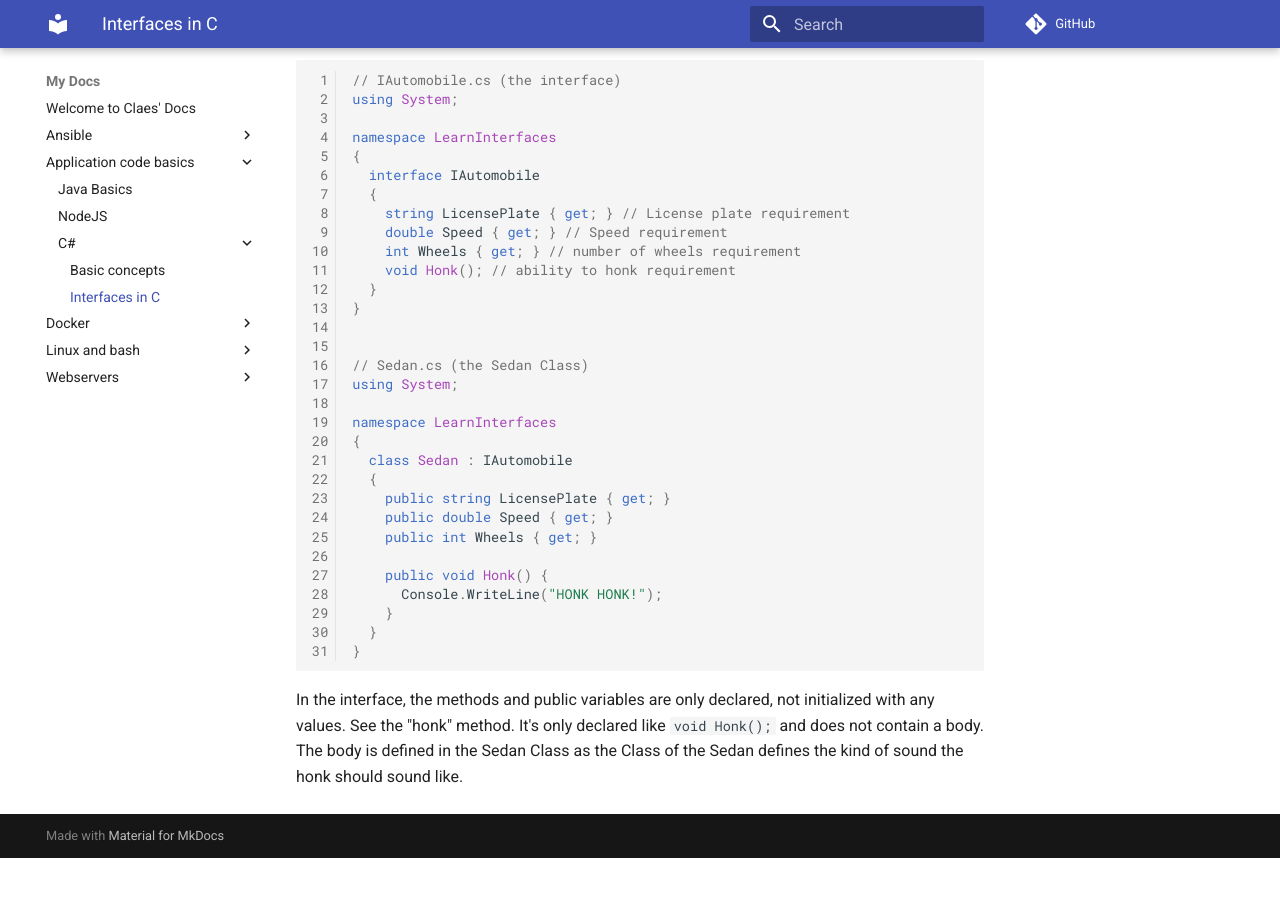
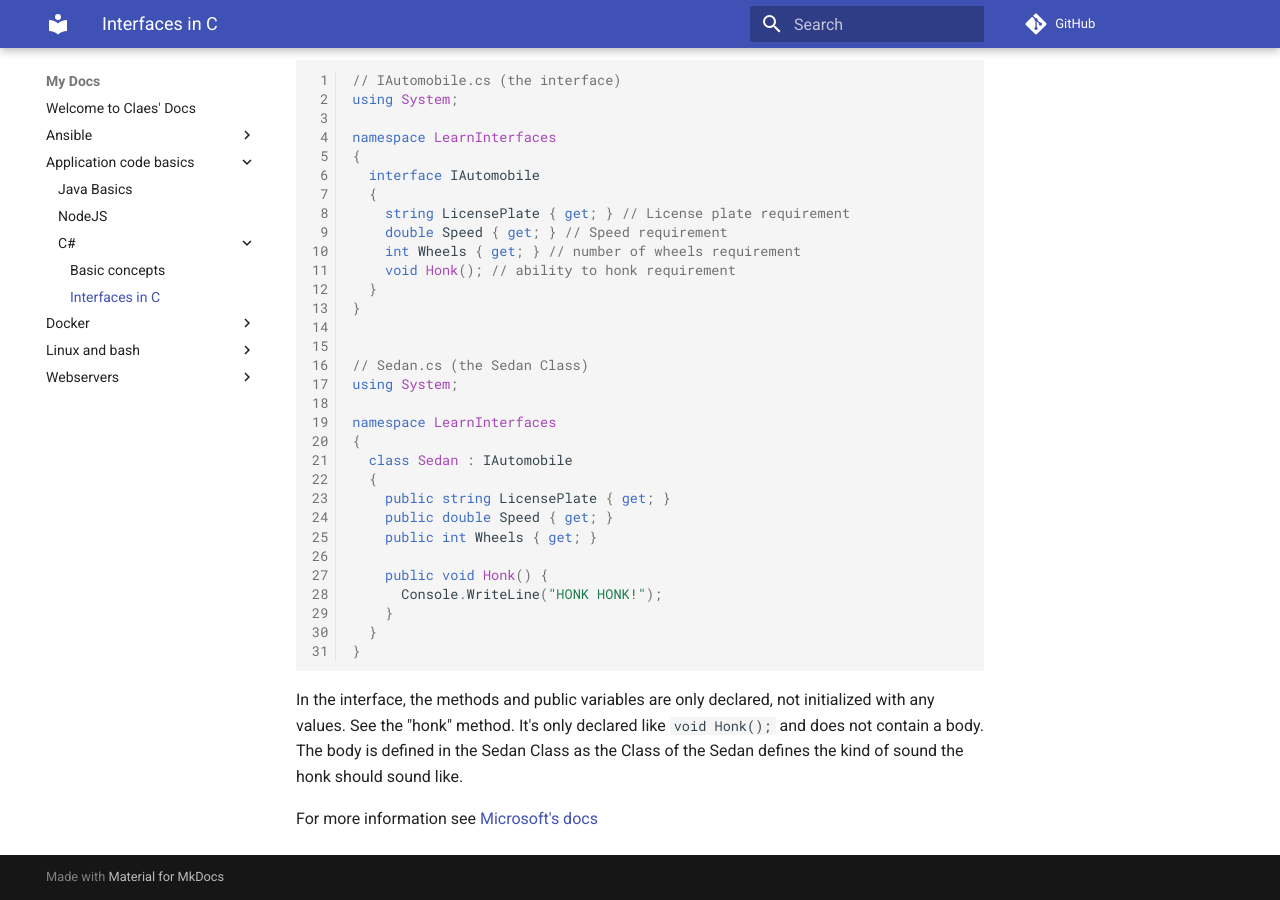
Before and after one commit to rytligc/dev-docs, an MkDocs documentation site: the page built from docs/application-code-basics/c#/interfaces.md, in a window 1280 px wide and 900 px high, scrolled down 618 px. Built offline with MkDocs 1.6.1 and Material for MkDocs 9.7.7, drawn with Linux system fonts in a browser that asks for light colours; comment, search, counter and statistics services are not loaded; before the commit the page ends 1476 px from its top, so only the background shows below that.

Commit message:
added interfaces.

````diff
--- a/docs/application-code-basics/c#/interfaces.md
+++ b/docs/application-code-basics/c#/interfaces.md
@@ -55,3 +55,5 @@ namespace LearnInterfaces
 ```
 
 In the interface, the methods and public variables are only declared, not initialized with any values. See the "honk" method. It's only declared like `void Honk();` and does not contain a body. The body is defined in the Sedan Class as the Class of the Sedan defines the kind of sound the honk should sound like.
+
+For more information see [Microsoft's docs](https://docs.microsoft.com/en-us/dotnet/csharp/programming-guide/interfaces/)
````
